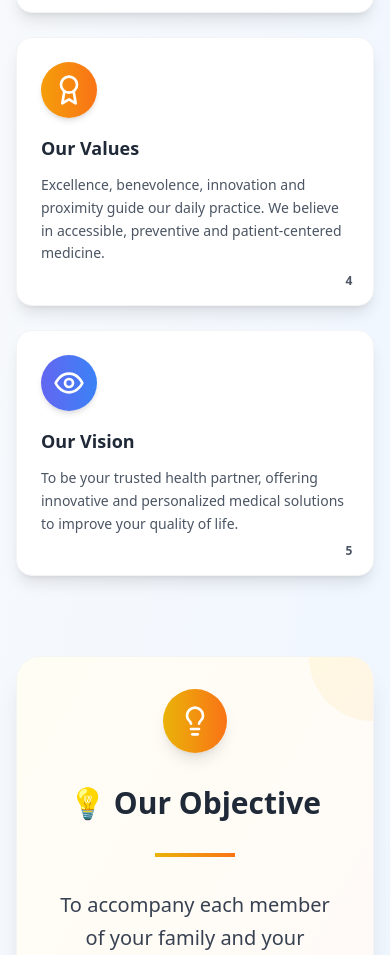
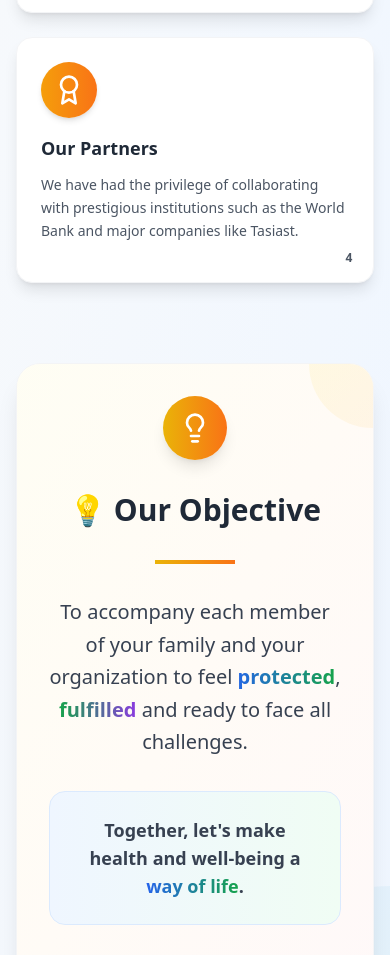
Before and after one commit to hadiyatouba0909/projet-khadija, a React (Vite) app: page / in a window 390 px wide. Shown: the part 2155-3110 px from the top of the page. Built offline with nearby package versions, Linux system fonts and the light colour scheme.

Commit message:
messages

```diff
--- a/src/components/About.tsx
+++ b/src/components/About.tsx
@@ -1,5 +1,5 @@
 import { useState, useEffect } from 'react';
-import { Target, Users, Award, Heart, Lightbulb, Eye } from 'lucide-react';
+import { Target, Users, Award, Heart, Lightbulb } from 'lucide-react';
 import { useTranslation } from 'react-i18next';
 
 const About = () => {
@@ -39,24 +39,15 @@ const About = () => {
     },
     {
       id: 4,
-      title: t('about.our_values.title'),
-      content: t('about.our_values.content'),
+      title: t('about.our_partners.title'), // Changé de 'our_values' à 'our_partners'
+      content: t('about.our_partners.content'), // Changé de 'our_values' à 'our_partners'
       icon: <Award className="w-8 h-8" />,
       color: "amber",
       bgGradient: "from-amber-500/10 to-orange-500/10",
       borderGradient: "from-amber-500 to-orange-500",
       glowColor: "amber-500/20"
     },
-    {
-      id: 5,
-      title: t('about.our_vision.title'),
-      content: t('about.our_vision.content'),
-      icon: <Eye className="w-8 h-8" />,
-      color: "indigo",
-      bgGradient: "from-indigo-500/10 to-blue-500/10",
-      borderGradient: "from-indigo-500 to-blue-500",
-      glowColor: "indigo-500/20"
-    }
+
   ];
 
   useEffect(() => {
@@ -94,7 +85,7 @@ const About = () => {
     <section id="about" className="py-20 bg-gradient-to-br from-gray-50 to-blue-50 relative overflow-hidden">
       {/* Formes décoratives animées */}
       <div className="absolute top-0 left-0 w-72 h-72 bg-gradient-to-br from-blue-200 to-purple-200 rounded-full opacity-20 -translate-x-36 -translate-y-36 animate-pulse"></div>
-      <div className="absolute bottom-0 right-0 w-96 h-96 bg-gradient-to-tl from-green-200 to-blue-200 rounded-full opacity-20 translate-x-48 translate-y-48 animate-pulse" style={{animationDelay: '1s'}}></div>
+      <div className="absolute bottom-0 right-0 w-96 h-96 bg-gradient-to-tl from-green-200 to-blue-200 rounded-full opacity-20 translate-x-48 translate-y-48 animate-pulse" style={{ animationDelay: '1s' }}></div>
 
       <div className="container mx-auto px-4 relative z-10">
         {/* En-tête animé */}
@@ -115,17 +106,16 @@ const About = () => {
           </p>
         </div>
 
-        {/* Grid des slides avec animations - Responsive pour 5 cartes */}
-        <div className="grid md:grid-cols-2 lg:grid-cols-3 xl:grid-cols-5 gap-6 mb-20">
+        {/* Grid des slides avec animations - Responsive pour 4 cartes */}
+        <div className="grid md:grid-cols-2 lg:grid-cols-3 xl:grid-cols-4 gap-6 mb-20">
           {slides.map((slide, index) => (
             <div
               key={slide.id}
               data-index={index}
-              className={`about-card bg-white rounded-2xl p-6 shadow-lg hover:shadow-2xl transition-all duration-500 transform hover:-translate-y-4 group cursor-pointer border border-gray-100 overflow-hidden relative ${
-                visibleItems.includes(index)
+              className={`about-card bg-white rounded-2xl p-6 shadow-lg hover:shadow-2xl transition-all duration-500 transform hover:-translate-y-4 group cursor-pointer border border-gray-100 overflow-hidden relative ${visibleItems.includes(index)
                   ? 'animate-slide-up-fade opacity-100'
                   : 'opacity-0 translate-y-8'
-              }`}
+                }`}
               style={{
                 animationDelay: `${index * 200}ms`,
                 animationFillMode: 'forwards'
@@ -208,8 +198,8 @@ const About = () => {
               {/* Points décoratifs */}
               <div className="flex justify-center mt-8 space-x-2">
                 <div className="w-2 h-2 rounded-full bg-yellow-400 animate-pulse"></div>
-                <div className="w-2 h-2 rounded-full bg-orange-400 animate-pulse" style={{animationDelay: '0.2s'}}></div>
-                <div className="w-2 h-2 rounded-full bg-red-400 animate-pulse" style={{animationDelay: '0.4s'}}></div>
+                <div className="w-2 h-2 rounded-full bg-orange-400 animate-pulse" style={{ animationDelay: '0.2s' }}></div>
+                <div className="w-2 h-2 rounded-full bg-red-400 animate-pulse" style={{ animationDelay: '0.4s' }}></div>
               </div>
             </div>
           </div>
--- a/src/components/Footer.tsx
+++ b/src/components/Footer.tsx
@@ -118,7 +118,7 @@ const Footer = () => {
                     <img
                       src="/Logo MIMAP Horizontal second-04.png"
                       alt="MIMAP Logo"
-                      className="h-14 w-64 rounded-full sm:h-16 w-auto object-contain "
+                      className="h-14 w-[35vh] rounded-full sm:h-16 w-auto bg-black/20 object-contain transition-all duration-500 transform hover:scale-105 shadow-lg hover:shadow-xl cursor-pointer "
                       onError={(e) => {
                         const img = e.target as HTMLImageElement;
                         img.style.display = 'none';
--- a/src/components/Header.tsx
+++ b/src/components/Header.tsx
@@ -150,7 +150,7 @@ const Header = () => {
               <img
                 src="/logo.png"
                 alt="MIMAP Logo"
-                className={`h-20 w-94 object-cover transition-all duration-500 ${isScrolled ? 'h-12 sm:h-12' : 'h-12 sm:h-16'}`}
+                className={`h-20 w-[37vh] object-cover transition-all duration-500 ${isScrolled ? 'h-12 sm:h-12' : 'h-12 sm:h-16'}`}
                 onError={(e) => {
                   const img = e.target as HTMLImageElement;
                   img.style.display = 'none';
--- a/src/i18n.ts
+++ b/src/i18n.ts
@@ -41,15 +41,11 @@ const resources = {
         },
         our_team: {
           title: "Notre Équipe",
-          content: "Une équipe de professionnels de santé expérimentés, unis par la passion de soigner et de prévenir. Nous combinons expertise médicale et approche humaine pour vous offrir les meilleurs soins."
+          content: "Notre équipe d'experts, certifiée par des organismes internationaux tels que l'American Heart Association, s'engage à offrir des services de qualité supérieure."
         },
-        our_values: {
-          title: "Nos Valeurs",
-          content: "Excellence, bienveillance, innovation et proximité guident notre pratique quotidienne. Nous croyons en une médecine accessible, préventive et centrée sur le patient."
-        },
-        our_vision: {
-          title: "Notre Vision",
-          content: "Être le partenaire de confiance de votre santé, en proposant des solutions médicales innovantes et personnalisées pour améliorer votre qualité de vie."
+        our_partners: {
+          title: "Nos Partenaires",
+          content: "Nous avons eu le privilège de collaborer avec des institutions prestigieuses comme la Banque mondiale et des compagnies majeures telles que Tasiast."
         },
         section_badge: "À propos de MIMAP",
         page_title: "Qui sommes nous ?",
@@ -405,23 +401,19 @@ const resources = {
       about: {
         who_we_are: {
           title: "Who are we?",
-          content: "MIMAP is a group of general practitioners and specialists dedicated to preventive medicine, occupational health and certified training in first aid and CPR (cardiopulmonary resuscitation)."
+          content: "MIMAP is a group of general practitioners and specialists dedicated to preventive medicine, occupational health and certified first aid and CPR training (cardiopulmonary resuscitation)."
         },
         our_mission: {
           title: "Our Mission",
-          content: "Our mission is to place individual well-being at the heart of all our actions. Specialists devoted to the health and serenity of the whole family, regardless of age."
+          content: "Our mission is to place the well-being of individuals at the heart of all our actions. Specialists dedicated to the health and serenity of the whole family, whatever their age."
         },
         our_team: {
           title: "Our Team",
           content: "A team of experienced healthcare professionals, united by the passion to heal and prevent. We combine medical expertise and human approach to offer you the best care."
         },
-        our_values: {
-          title: "Our Values",
-          content: "Excellence, benevolence, innovation and proximity guide our daily practice. We believe in accessible, preventive and patient-centered medicine."
-        },
-        our_vision: {
-          title: "Our Vision",
-          content: "To be your trusted health partner, offering innovative and personalized medical solutions to improve your quality of life."
+        our_partners: { // Changé de 'our_partners' à 'our_values'
+          title: "Our Partners", // ou "Our Values"
+          content: "We have had the privilege of collaborating with prestigious institutions such as the World Bank and major companies like Tasiast."
         },
         section_badge: "About MIMAP",
         page_title: "Who are we?",
@@ -787,13 +779,9 @@ const resources = {
           title: "فريقنا",
           content: "فريق من المهنيين الصحيين ذوي الخبرة، متحدون بشغف العلاج والوقاية. نجمع بين الخبرة الطبية والنهج الإنساني لنقدم لكم أفضل رعاية."
         },
-        our_values: {
-          title: "قيمنا",
-          content: "التميز واللطف والابتكار والقرب توجه ممارستنا اليومية. نؤمن بطب متاح ووقائي ومتمحور حول المريض."
-        },
-        our_vision: {
-          title: "رؤيتنا",
-          content: "أن نكون شريككم الموثوق في الصحة، من خلال تقديم حلول طبية مبتكرة ومخصصة لتحسين جودة حياتكم."
+        our_partners: { // Changé de 'our_partners' à 'our_values'
+          title: "شركاؤنا", // ou "قيمنا" selon ce que vous voulez
+          content: "لقد حظينا بشرف التعاون مع مؤسسات مرموقة مثل البنك الدولي وشركات كبرى مثل تاسياست."
         },
         section_badge: "من نحن؟",
         page_title: "من نحن؟",
```
